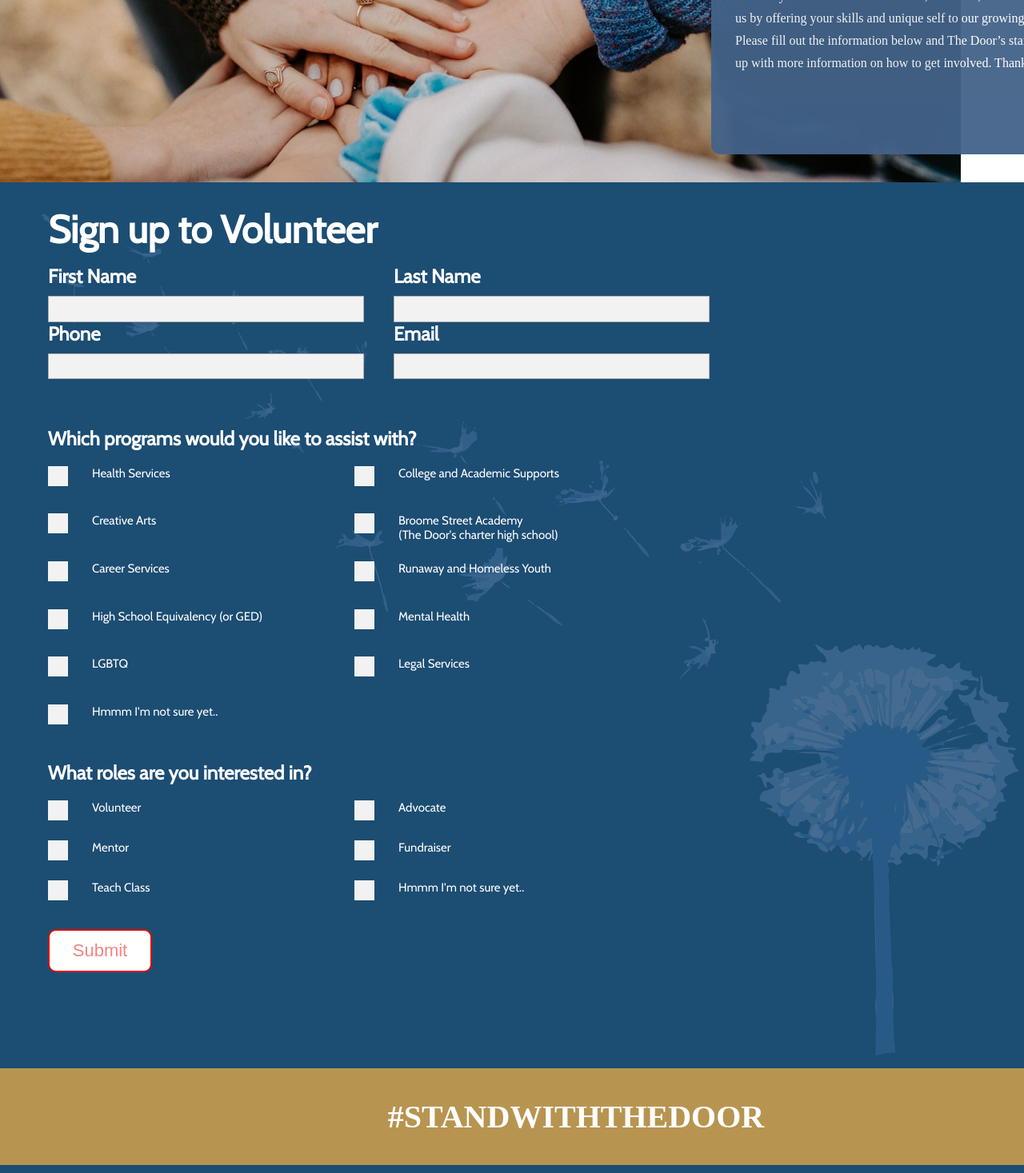
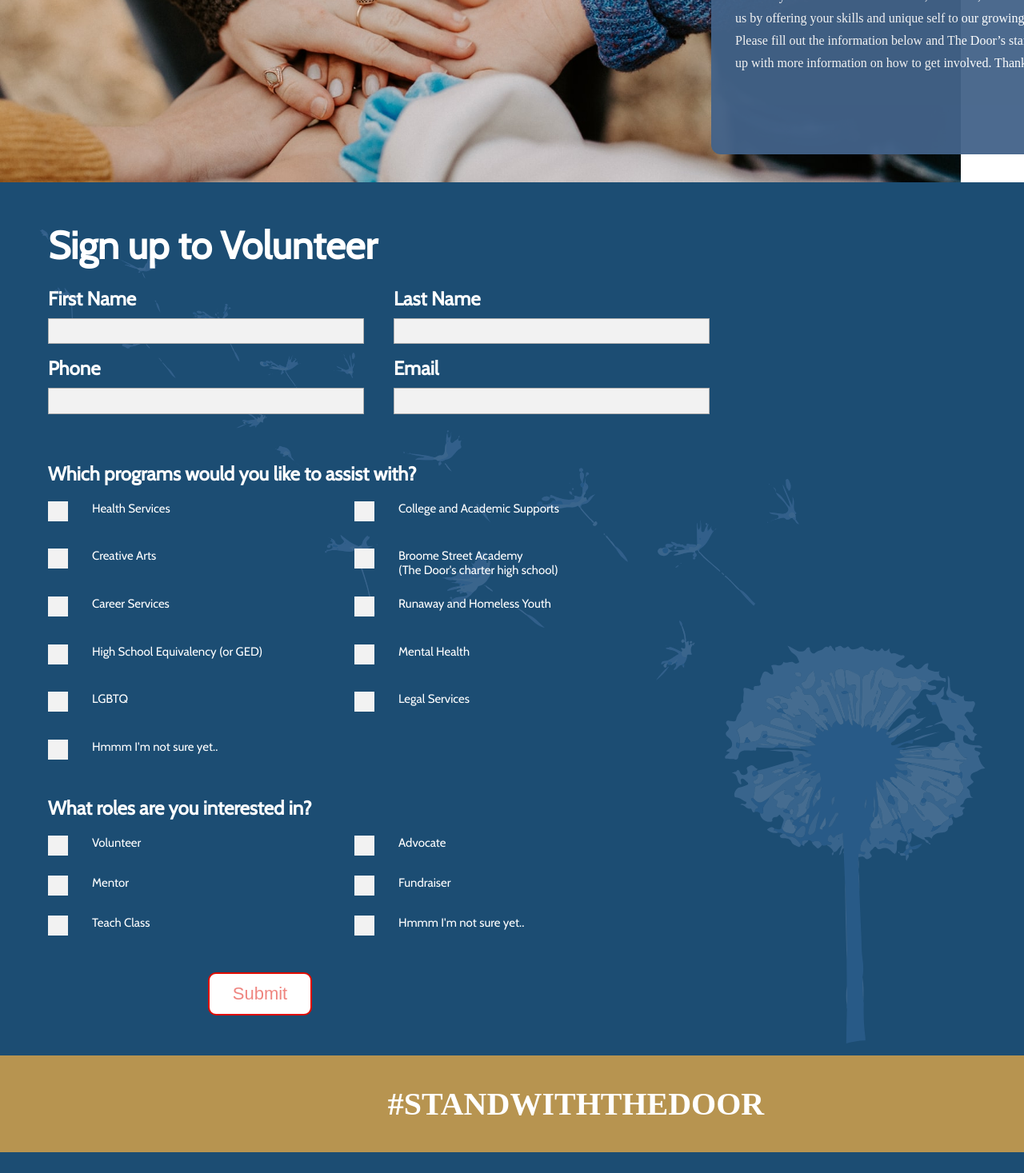
Before and after one commit to Ricomitch/The-Door, a React (Create React App) app in the folder client/: page /sign-up in a window 1280 px wide. Shown: the part 378-1845 px from the top of the page at 80% size. Built offline with nearby package versions, Linux system fonts and the light colour scheme; a web font is replaced by a local one.

Commit message:
easy style hotfixes on form

```diff
--- a/client/src/components/Form/VolunteerForm.css
+++ b/client/src/components/Form/VolunteerForm.css
@@ -5,11 +5,11 @@ div.form-body {
 }
 div.shim {
   display: block;
-  min-height: 30px;
+  height: 50px;
   background-color: #1c4d73;
 }
 h1.volunteer-title {
-  margin-top: unset;
+  margin: 0px 0 1.5rem;
   width: 432px;
   height: 41.1px;
   font-family: Cabin;
@@ -20,7 +20,7 @@ h1.volunteer-title {
 
 div.form-content {
   width: 947px;
-  height: 1078px;
+  height: auto;
   padding: 0 60px 0;
 }
 
@@ -34,6 +34,7 @@ div.primary-data-section {
 div.primary-data-field {
   display: flex;
   flex-flow: column;
+  margin-top: 1rem;
 }
 
 div.primary-data-field label {
@@ -78,7 +79,9 @@ div.checkbox-input-group {
   border: solid 2px #e00b00;
   background-color: #fff;
   cursor: pointer;
-  margin-bottom: 30px;
+  margin-bottom: 50px;
+  margin-left: 200px;
+  margin-top: 10px;
 }
 
 button.form:hover {
```
Also changed, not shown: client/src/components/Form/SubmissionReceived.css (deleted), client/src/components/Form/SubmissionReceived.jsx (deleted).
